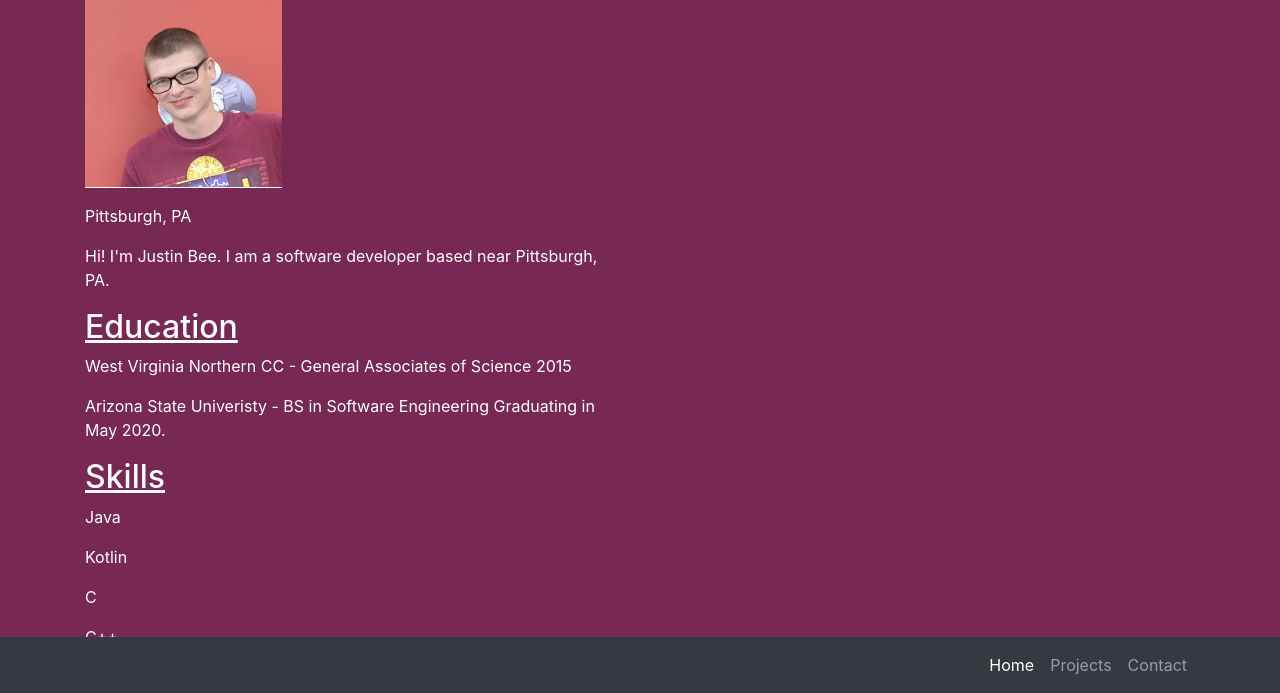
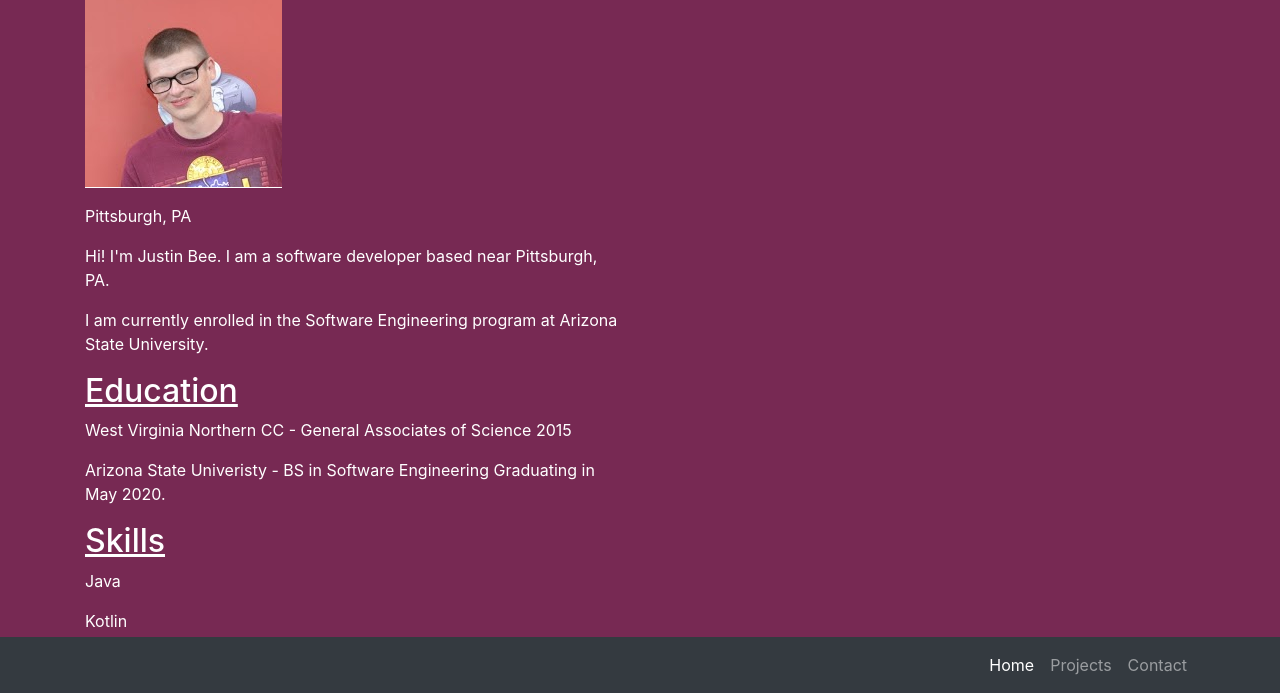
Before and after one commit to Justin-Bee/Justin-Bee.github.io, a website: page index.html in a window 1280 px wide. Shown: the part 107-800 px from the top of the page. Drawn offline with Linux system fonts and the light colour scheme.

Commit message:
Update index.html

```diff
--- a/index.html
+++ b/index.html
@@ -66,6 +66,7 @@
       <div class="row">
         <div class="col-lg-6">
           <p style="color:white;">Hi! I'm Justin Bee. I am a software developer based near Pittsburgh, PA.</p>
+          <p style="color:white;">I am currently enrolled in the Software Engineering program at Arizona State University.</p>
             </div>
       </div>
       <div class="row">
```
